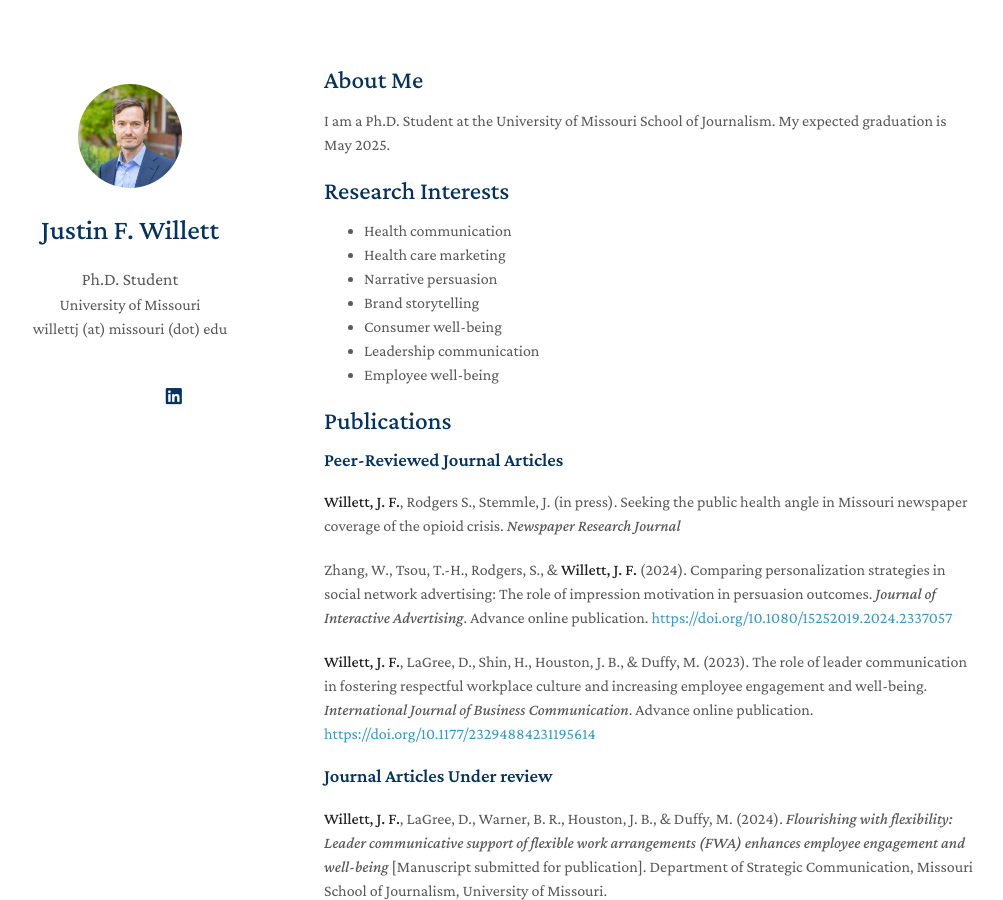
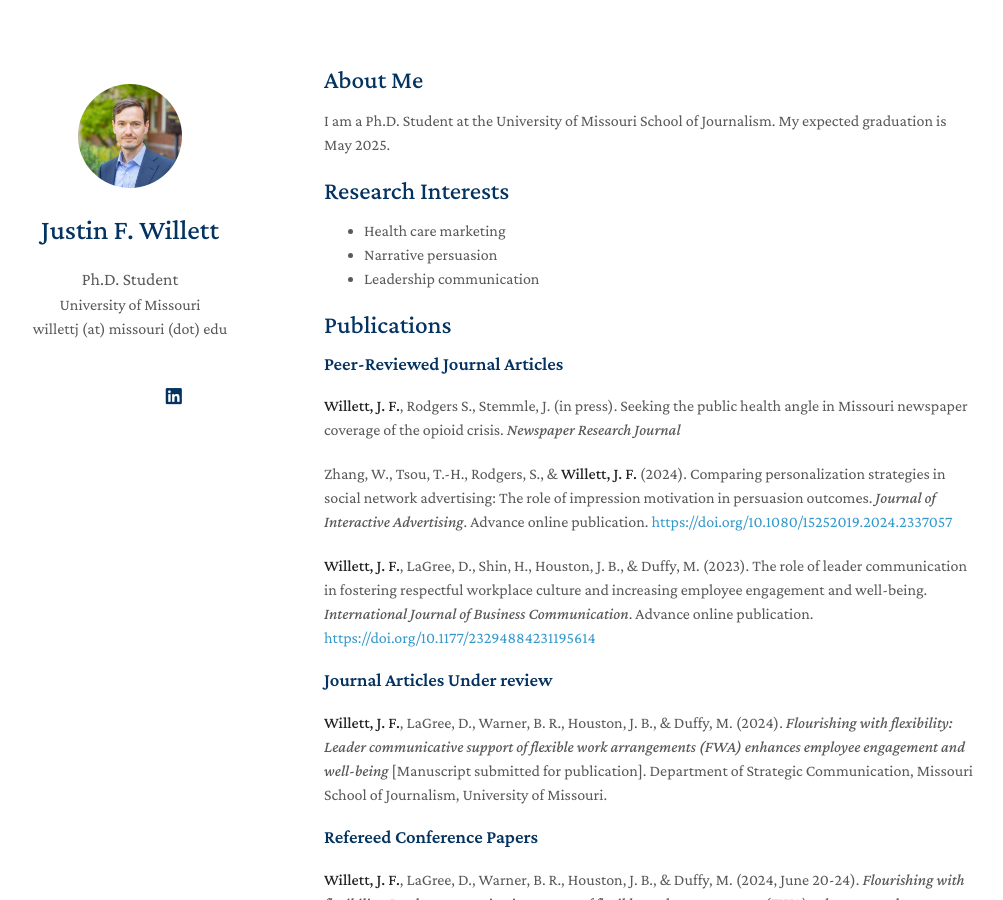
Before and after one commit to willettjf/willettjf.github.io, a Jekyll site: the page built from index.md, in a window 1280 px wide and 900 px high. Shown: the whole window, without its empty margins (146-1149 px from the left). Built offline with Jekyll 4.4.1, drawn with Linux system fonts in a browser that asks for light colours; nearby versions of some CDN libraries; a style sheet for code colours, icons or effects is not loaded; our own code applies the rules of GitHub Pages for plain Markdown files.

Commit message:
Update index.md

```diff
--- a/index.md
+++ b/index.md
@@ -8,13 +8,9 @@ I am a Ph.D. Student at the University of Missouri School of Journalism.  My exp
 
 ## Research Interests
 
-- Health communication
 - Health care marketing
 - Narrative persuasion
-- Brand storytelling
-- Consumer well-being
 - Leadership communication
-- Employee well-being
 
 ## Publications
 
```
